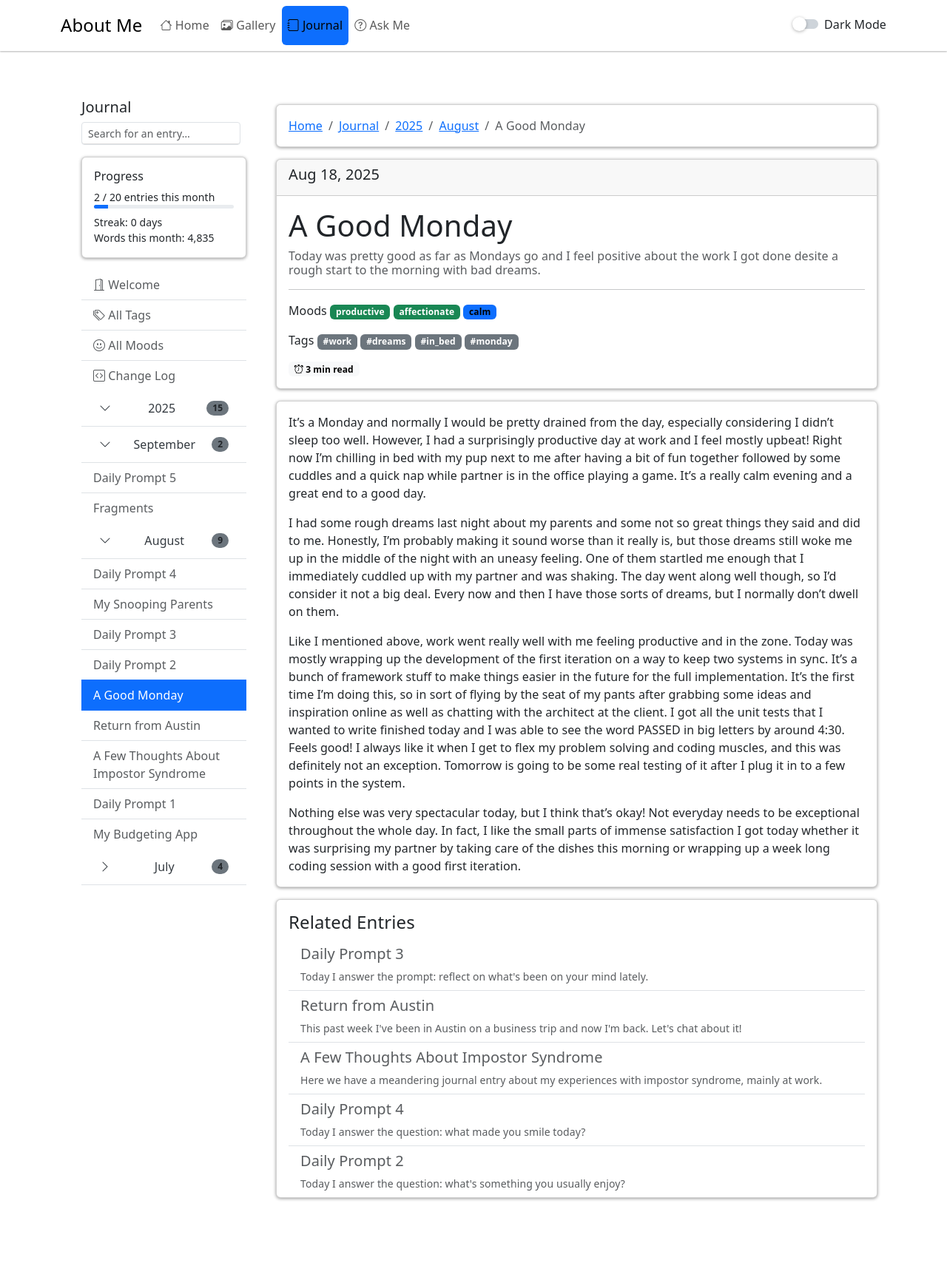
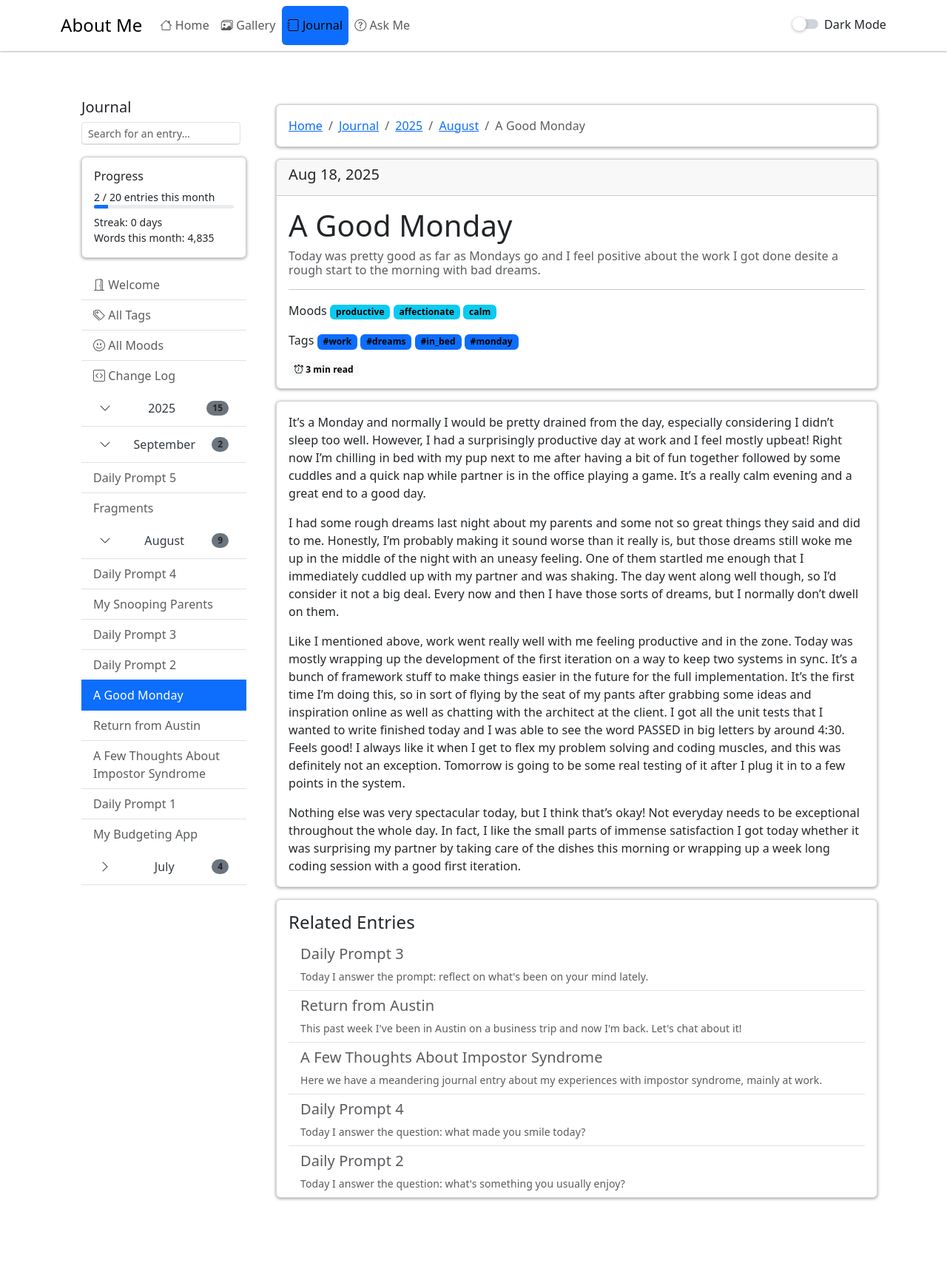
Before and after one commit to SabinDarkstone/SabinDarkstone.github.io, a Jekyll site: the page built from site/_journal/2025-08-18.md, in a window 1280 px wide. Shown: the whole page at 74% size. Built offline with Jekyll 4.4.1, drawn with Linux system fonts in a browser that asks for light colours; comment, search, counter and statistics services are not loaded.

Commit message:
Statically setting the color for tags and moods

```diff
--- a/site/_includes/badges/mood-badge.html
+++ b/site/_includes/badges/mood-badge.html
@@ -1,7 +1,7 @@
-<a class="badge text-bg-{{ include.color }} text-decoration-none"
+<a class="badge text-bg-info text-decoration-none"
     href="/journal/moods/{{ include.slug }}">
     {{ include.name }}
     {% if include.count %}
-        <span class="ms-1 badge text-bg-light">{{ include.count}} </span>
+        <span class="ms-1 badge text-bg-secondary">{{ include.count}} </span>
     {% endif %}
 </a>
--- a/site/_includes/badges/tag-badge.html
+++ b/site/_includes/badges/tag-badge.html
@@ -1,7 +1,7 @@
-<a class="badge text-bg-secondary text-decoration-none"
+<a class="badge text-bg-primary text-decoration-none"
     href="/journal/tags/{{ include.slug }}">
     #{{ include.name }}
     {% if include.count %}
-        <span class="ms-1 badge text-bg-light">{{ include.count }}</span>
+        <span class="ms-1 badge text-bg-secondary">{{ include.count }}</span>
     {% endif %}
 </a>
```
